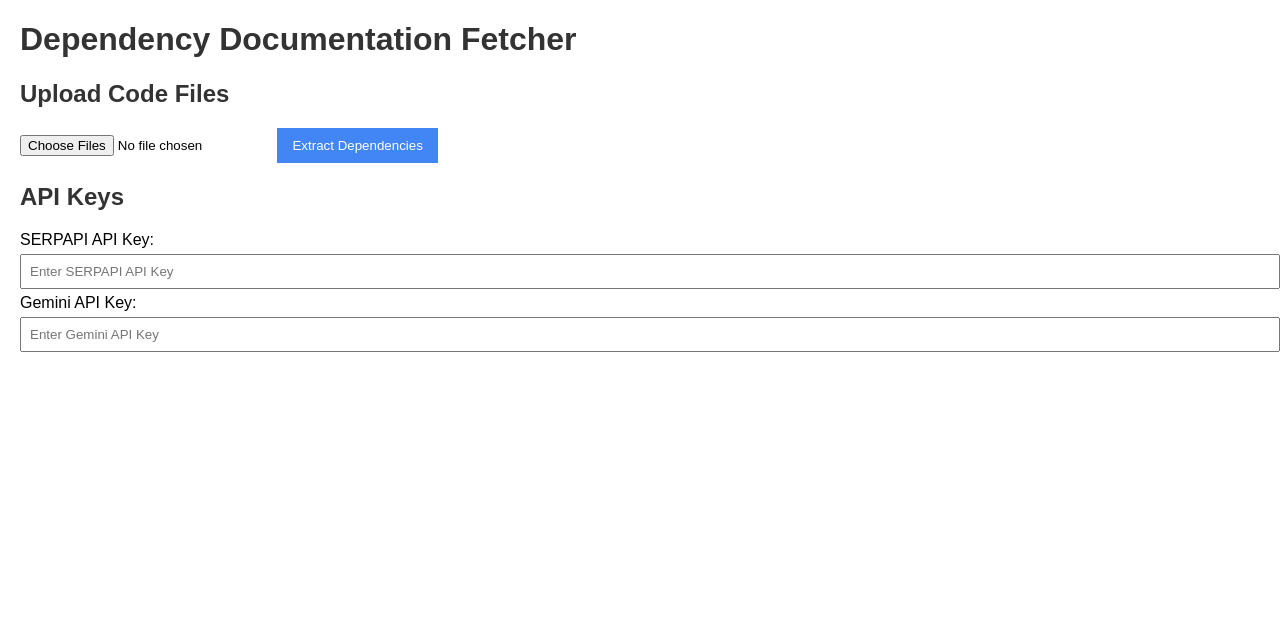
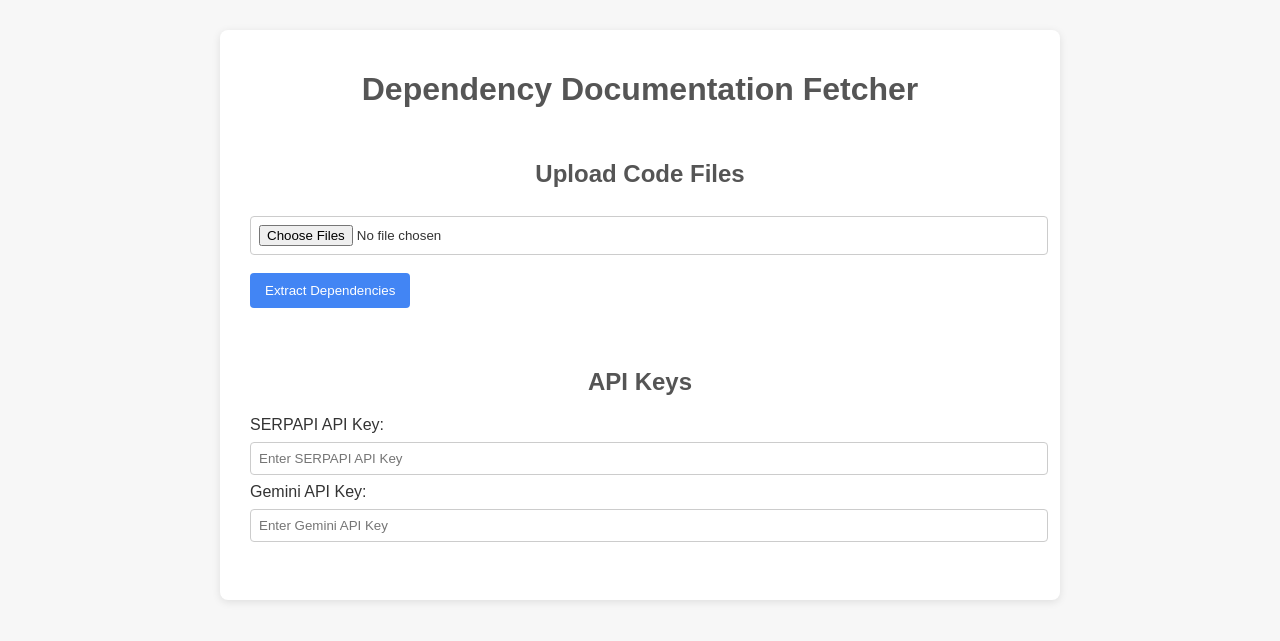
Before and after one commit to gut-puncture/smart-doc-search, a Flask app: page / in a window 1280 px wide. Shown: the top 641 px of the page. Run offline with Flask 2, Linux system fonts and the light colour scheme.

Commit message:
UI made better. need to change background.

```diff
--- a/app.py
+++ b/app.py
@@ -1,9 +1,11 @@
 import json
 import re
+import logging
 from flask import Flask, render_template, request, jsonify
 from werkzeug.utils import secure_filename
 
 app = Flask(__name__)
+logging.basicConfig(level=logging.INFO)
 
 # Allowed file extensions (only code files)
 ALLOWED_EXTENSIONS = {'py', 'js', 'json', 'txt', 'java', 'c', 'cpp', 'ts', 'go', 'rb'}
@@ -15,16 +17,57 @@ def extract_dependencies_from_code(content, filename):
     dependencies = set()
     ext = filename.rsplit('.', 1)[1].lower()
     if ext == 'py':
-        # Extract import and from statements in Python files
-        imports = re.findall(r'^\s*(?:import|from)\s+([\w\.]+)', content, re.MULTILINE)
-        dependencies.update(imports)
+        # Robust extraction for Python: capture both "import" and "from" statements,
+        # handling multiple modules per line.
+        pattern1 = r'^\s*import\s+([\w\.]+(?:\s*,\s*[\w\.]+)*)'
+        pattern2 = r'^\s*from\s+([\w\.]+)\s+import'
+        matches1 = re.findall(pattern1, content, re.MULTILINE)
+        matches2 = re.findall(pattern2, content, re.MULTILINE)
+        for match in matches1:
+            for mod in match.split(','):
+                mod = mod.strip().split('.')[0]
+                if mod:
+                    dependencies.add(mod)
+        for match in matches2:
+            mod = match.strip().split('.')[0]
+            if mod:
+                dependencies.add(mod)
     elif ext in ['js', 'ts']:
-        # For JavaScript/TypeScript, look for require() and ES6 import statements
-        reqs = re.findall(r'require\(["\']([\w\-/]+)["\']\)', content)
-        imports = re.findall(r'import\s+(?:[\w\{\}\*\s,]+)\s+from\s+["\']([\w\-/]+)["\']', content)
-        dependencies.update(reqs)
-        dependencies.update(imports)
-    # Additional language-specific parsing can be added here.
+        # Robust extraction for JavaScript/TypeScript:
+        # handle require(), ES6 import, and dynamic import()
+        pattern_require = r'require\(\s*[\'"]([^\'"]+)[\'"]\s*\)'
+        pattern_import = r'import\s+(?:[\w\{\}\*\s,]+)\s+from\s+[\'"]([^\'"]+)[\'"]'
+        pattern_dynamic = r'import\(\s*[\'"]([^\'"]+)[\'"]\s*\)'
+        matches_require = re.findall(pattern_require, content)
+        matches_import = re.findall(pattern_import, content)
+        matches_dynamic = re.findall(pattern_dynamic, content)
+        dependencies.update(matches_require)
+        dependencies.update(matches_import)
+        dependencies.update(matches_dynamic)
+    elif ext == 'rb':
+        # Ruby: require statements
+        pattern_rb = r'require\s+[\'"]([^\'"]+)[\'"]'
+        matches = re.findall(pattern_rb, content)
+        dependencies.update(matches)
+    elif ext == 'go':
+        # Go: import statements (single-line and grouped)
+        pattern_go_single = r'import\s+[\'"]([^\'"]+)[\'"]'
+        pattern_go_group = r'import\s*\(\s*([^)]*)\)'
+        matches_single = re.findall(pattern_go_single, content)
+        dependencies.update(matches_single)
+        matches_group = re.findall(pattern_go_group, content, re.MULTILINE | re.DOTALL)
+        for group in matches_group:
+            for line in group.splitlines():
+                line = line.strip().strip('"')
+                if line:
+                    dependencies.add(line)
+    elif ext == 'java':
+        # Java: import statements (returning the base package as dependency)
+        pattern_java = r'import\s+([\w\.]+);'
+        matches = re.findall(pattern_java, content)
+        for match in matches:
+            dependencies.add(match.split('.')[0])
+    # Additional language-specific extraction rules can be added here if needed.
     return dependencies
 
 @app.route('/')
@@ -40,7 +83,11 @@ def upload_files():
     for file in files:
         if file and allowed_file(file.filename):
             filename = secure_filename(file.filename)
-            content = file.read().decode('utf-8', errors='ignore')
+            try:
+                content = file.read().decode('utf-8', errors='ignore')
+            except Exception as e:
+                app.logger.error(f"Error reading {filename}: {e}")
+                continue
             # Special handling for package manager files:
             if filename == 'package.json':
                 try:
@@ -49,8 +96,8 @@ def upload_files():
                         all_dependencies.update(pkg['dependencies'].keys())
                     if 'devDependencies' in pkg:
                         all_dependencies.update(pkg['devDependencies'].keys())
-                except Exception:
-                    pass
+                except Exception as e:
+                    app.logger.error(f"Error parsing {filename}: {e}")
             elif filename == 'requirements.txt':
                 for line in content.splitlines():
                     line = line.strip()
@@ -60,7 +107,7 @@ def upload_files():
                         if lib:
                             all_dependencies.add(lib)
             else:
-                # For source code files, do basic extraction
+                # For source code files, use our robust dependency extraction
                 deps = extract_dependencies_from_code(content, filename)
                 all_dependencies.update(deps)
     return jsonify({'libraries': list(all_dependencies)})
--- a/static/style.css
+++ b/static/style.css
@@ -1,25 +1,67 @@
+/* Global Styles */
 body {
     font-family: Arial, sans-serif;
-    margin: 20px;
-  }
-  h1, h2 {
+    margin: 0;
+    padding: 0;
+    background-color: #f7f7f7; /* Pastel light gray background */
     color: #333;
   }
-  #upload-section, #dependencies-section, #result-section, #api-keys-section {
+
+  /* Centered container with shadow and padding */
+  .container {
+    width: 90%;
+    max-width: 800px;
+    margin: 30px auto;
+    padding: 20px;
+    background: #ffffff;
+    border-radius: 8px;
+    box-shadow: 0 2px 8px rgba(0, 0, 0, 0.1);
+  }
+
+  /* Headings */
+  h1, h2 {
+    text-align: center;
+    color: #555;
+  }
+
+  /* Sections */
+  section {
     margin-bottom: 20px;
+    padding: 10px;
   }
-  input[type="text"], textarea {
+
+  /* Form Elements */
+  input[type="file"],
+  input[type="text"],
+  textarea {
     width: 100%;
     padding: 8px;
-    margin: 5px 0;
+    margin: 8px 0;
+    border: 1px solid #ccc;
+    border-radius: 4px;
   }
+
   button {
     padding: 10px 15px;
     background-color: #4285F4;
     color: white;
     border: none;
+    border-radius: 4px;
     cursor: pointer;
+    margin-top: 10px;
   }
+
   button:hover {
     background-color: #3367D6;
   }
+
+  /* Checkbox list */
+  .checkbox-item {
+    margin-bottom: 5px;
+  }
+
+  .radio-group {
+    margin: 10px 0;
+    display: flex;
+    justify-content: space-around;
+  }
--- a/templates/index.html
+++ b/templates/index.html
@@ -6,19 +6,22 @@
   <link rel="stylesheet" href="{{ url_for('static', filename='style.css') }}">
 </head>
 <body>
+  <div class="container">
     <h1>Dependency Documentation Fetcher</h1>
-  <div id="upload-section">
+
+    <section id="upload-section">
       <h2>Upload Code Files</h2>
       <form id="upload-form" enctype="multipart/form-data">
         <input type="file" id="file-input" name="files[]" multiple accept=".py,.js,.json,.txt,.java,.c,.cpp,.ts,.go,.rb">
         <button type="submit">Extract Dependencies</button>
       </form>
-  </div>
+    </section>
 
-  <div id="dependencies-section" style="display:none;">
+    <section id="dependencies-section" style="display:none;">
       <h2>Detected Libraries</h2>
       <form id="libraries-form">
         <div id="libraries-list"></div>
+        <div class="radio-group">
           <label>
             <input type="radio" name="output_option" value="consolidated" checked>
             Consolidated Output
@@ -27,25 +30,26 @@
             <input type="radio" name="output_option" value="separate">
             Separate Files per Library
           </label>
+        </div>
         <button type="submit">Fetch Documentation</button>
       </form>
-  </div>
+    </section>
 
-  <div id="result-section" style="display:none;">
+    <section id="result-section" style="display:none;">
       <h2>Documentation Output</h2>
       <div id="download-links"></div>
       <textarea id="output-text" rows="20" cols="100"></textarea>
-  </div>
+    </section>
 
-  <div id="api-keys-section">
+    <section id="api-keys-section">
       <h2>API Keys</h2>
       <label for="serpapi-key">SERPAPI API Key:</label>
       <input type="text" id="serpapi-key" placeholder="Enter SERPAPI API Key">
       <br>
       <label for="gemini-key">Gemini API Key:</label>
       <input type="text" id="gemini-key" placeholder="Enter Gemini API Key">
+    </section>
   </div>
-
   <script src="{{ url_for('static', filename='main.js') }}"></script>
 </body>
 </html>
```
Also changed, not shown: static/main.js (+27 -17 lines). Lines whose indentation alone changed are shown as unchanged.
